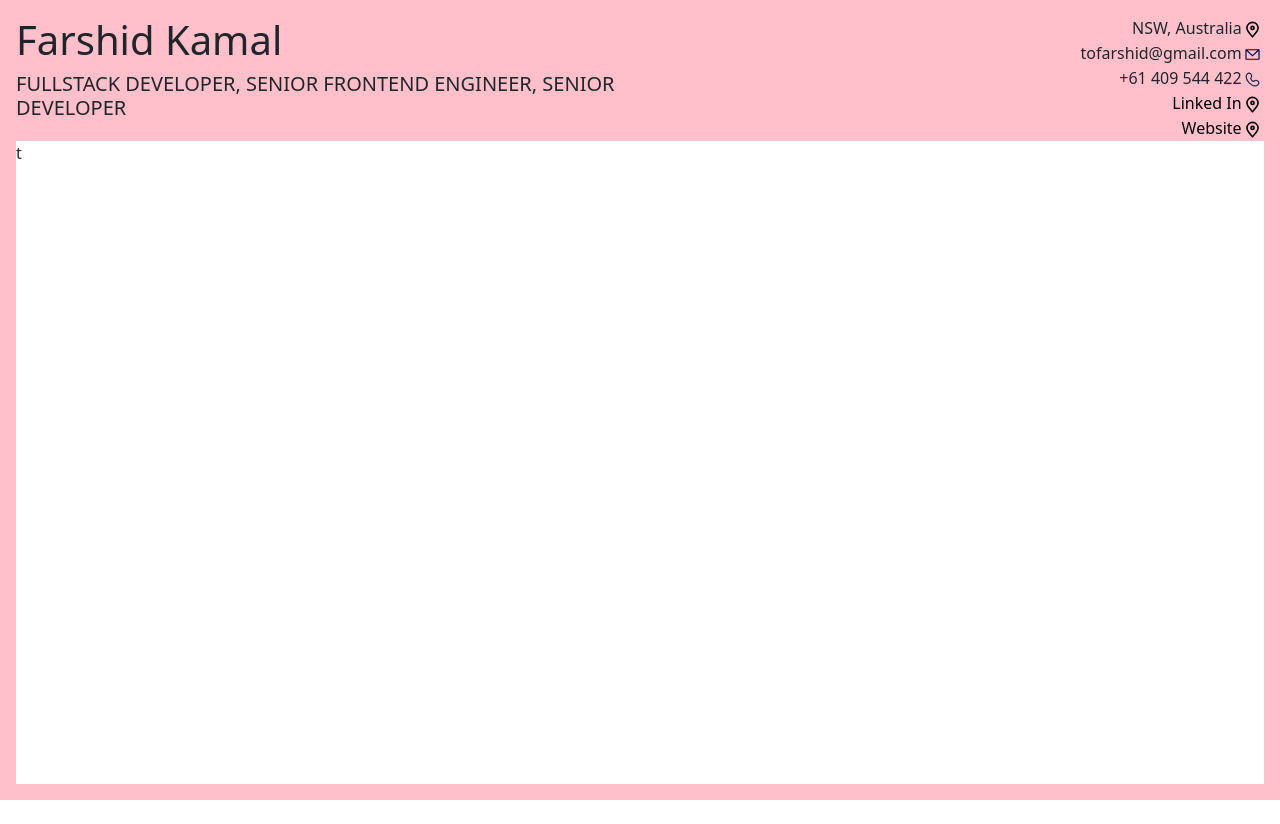
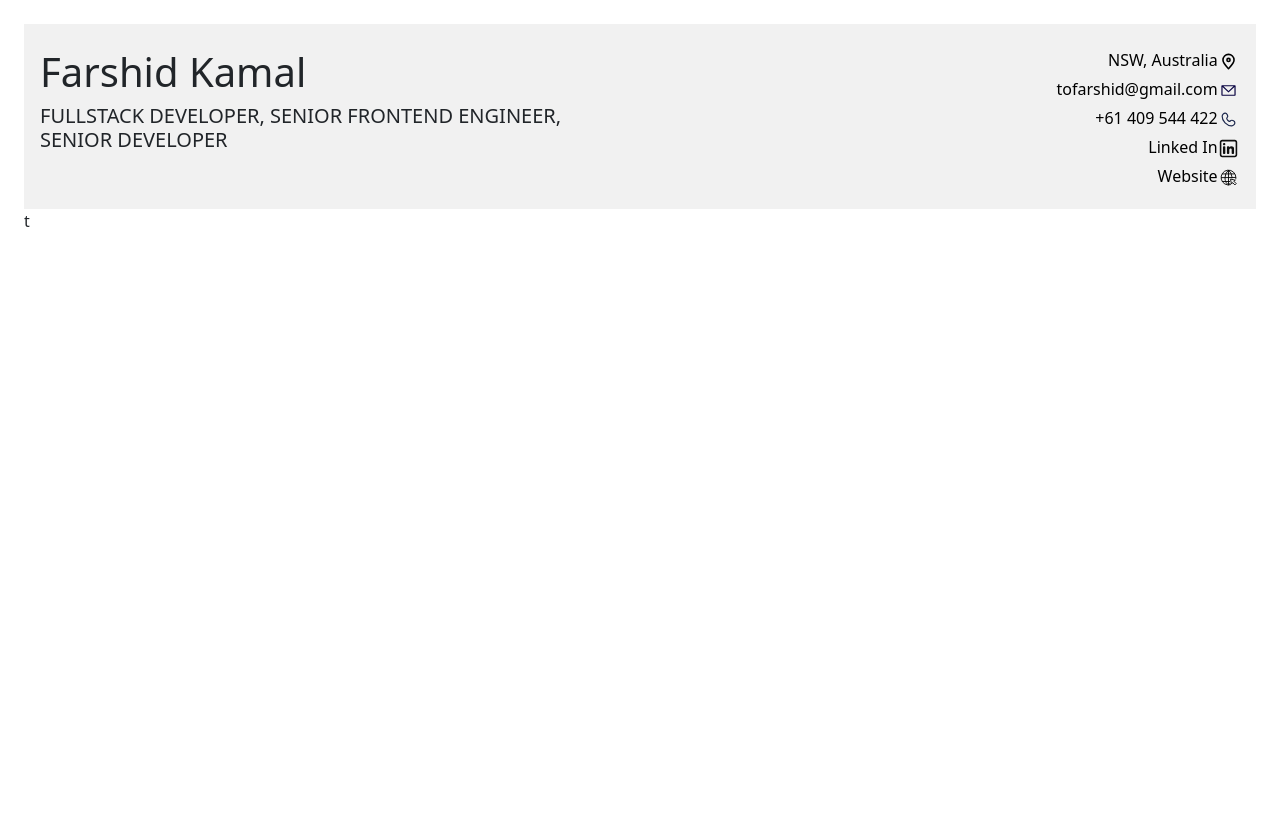
Before and after one commit to tofarshid/my-site, a React (Vite) app: page / in a window 1280 px wide. Before the commit the page ends 800 px from the top, so only its background shows below. Built offline with nearby package versions, Linux system fonts and the light colour scheme.

Commit message:
code cleanup

```diff
--- a/src/App.tsx
+++ b/src/App.tsx
@@ -6,7 +6,7 @@ import { Content } from './components/content';
 
 function App() {
     return (
-        <div className="master-container">
+        <div className="master-container m-3 m-lg-4">
             <Header />
             <Content />
         </div>
--- a/src/components/header.tsx
+++ b/src/components/header.tsx
@@ -2,8 +2,11 @@ import Location from '../assets/location.svg';
 import Email from '../assets/email.svg';
 import Phone from '../assets/phone.svg';
 
+import LinedIn from '../assets/linkedin.svg';
+import Website from '../assets/website.svg';
+
 export const Header = () => (
-    <div className="row mt-10">
+    <div className="row mt-4 mb-3 mx-1">
         <div className="col-sm-12 col-lg-6">
             <div className="d-flex flex-column">
                 <h1>Farshid Kamal</h1>
@@ -15,39 +18,12 @@ export const Header = () => (
         </div>
         <div className="col-sm-12 col-lg-6">
             <div className="d-flex flex-wrap flex-lg-column">
-                <div className="d-flex flex-row justify-content-sm-start justify-content-lg-end mr-10">
-                    <div className="d-flex flex-row-reverse flex-lg-row">
-                        <div className="pr-2">NSW, Australia</div>
-                        <div>
-                            <img
-                                src={Location}
-                                className="scale-header-image"
-                            />
-                        </div>
-                    </div>
-                </div>
-                <div className="d-flex flex-row justify-content-sm-start justify-content-lg-end">
-                    <div className="d-flex flex-row-reverse flex-lg-row">
-                        <div>tofarshid@gmail.com</div>
-                        <div>
-                            <img src={Email} className="scale-header-image" />
-                        </div>
-                    </div>
-                </div>
-                <div className="d-flex flex-row justify-content-sm-start justify-content-lg-end">
-                    <div className="d-flex flex-row-reverse flex-lg-row">
-                        <div>+61 409 544 422</div>
-                        <div>
-                            <img src={Phone} className="scale-header-image" />
-                        </div>
-                    </div>
-                </div>
-                <div className="d-flex flex-row justify-content-sm-start justify-content-lg-end">
+                <div className="d-flex flex-row justify-content-sm-start justify-content-lg-end me-3 me-lg-0 my-0 mb-lg-1">
                     <a
                         type="button"
                         className="d-flex flex-row-reverse flex-lg-row text-decoration-none"
                     >
-                        <div className="text-black">Linked In</div>
+                        <div className="text-black">NSW, Australia</div>
                         <div>
                             <img
                                 src={Location}
@@ -56,17 +32,47 @@ export const Header = () => (
                         </div>
                     </a>
                 </div>
-                <div className="d-flex flex-row justify-content-sm-start justify-content-lg-end">
+                <div className="d-flex flex-row justify-content-sm-start justify-content-lg-end me-3 me-lg-0 mb-lg-1">
+                    <a
+                        type="button"
+                        className="d-flex flex-row-reverse flex-lg-row text-decoration-none"
+                    >
+                        <div className="text-black">tofarshid@gmail.com</div>
+                        <div>
+                            <img src={Email} className="scale-header-image" />
+                        </div>
+                    </a>
+                </div>
+                <div className="d-flex flex-row justify-content-sm-start justify-content-lg-end me-3 me-lg-0 mb-lg-1">
+                    <a
+                        type="button"
+                        className="d-flex flex-row-reverse flex-lg-row text-decoration-none"
+                    >
+                        <div className="text-black">+61 409 544 422</div>
+                        <div>
+                            <img src={Phone} className="scale-header-image" />
+                        </div>
+                    </a>
+                </div>
+                <div className="d-flex flex-row justify-content-sm-start justify-content-lg-end me-3 me-lg-0 mb-lg-1">
+                    <a
+                        type="button"
+                        className="d-flex flex-row-reverse flex-lg-row text-decoration-none"
+                    >
+                        <div className="text-black">Linked In</div>
+                        <div>
+                            <img src={LinedIn} className="scale-header-image" />
+                        </div>
+                    </a>
+                </div>
+                <div className="d-flex flex-row justify-content-sm-start justify-content-lg-end me-3 me-lg-0 mb-lg-1">
                     <a
                         type="button"
                         className="d-flex flex-row-reverse flex-lg-row text-decoration-none"
                     >
                         <div className="text-black">Website</div>
                         <div>
-                            <img
-                                src={Location}
-                                className="scale-header-image"
-                            />
+                            <img src={Website} className="scale-header-image" />
                         </div>
                     </a>
                 </div>
--- a/src/styles/layout.scss
+++ b/src/styles/layout.scss
@@ -2,8 +2,7 @@
     display: flex;
     flex-direction: column;
     height: 100%;
-    background: pink;
-    padding: 1rem;
+    background: #f1f1f1;
 }
 
 .flex-content {
```
